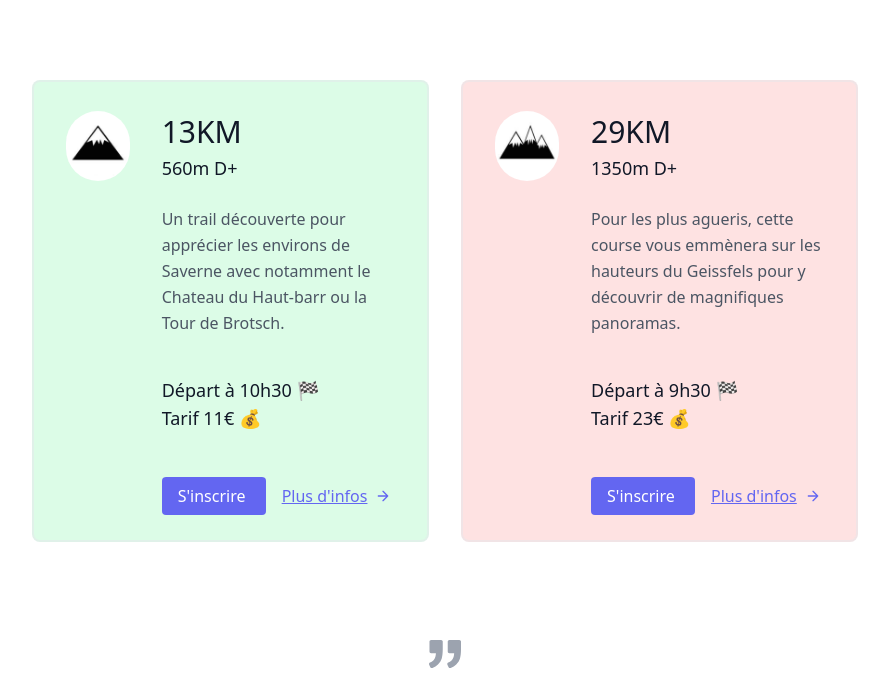
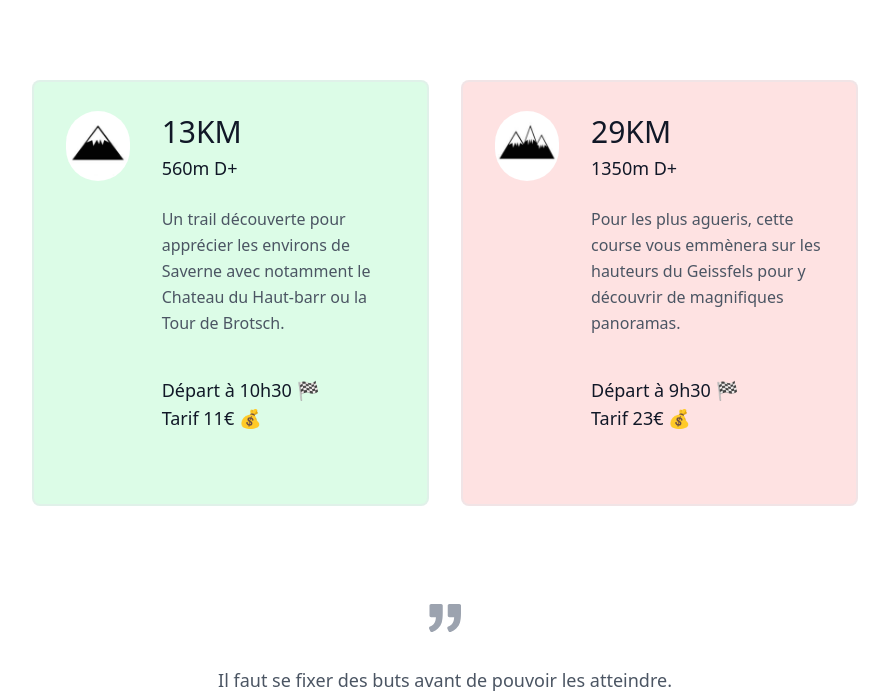
Before and after one commit to smknstd/trailhautbarr, a plain HTML site: page index.html in a window 1280 px wide. Shown: the part 793-1492 px from the top of the page, without its empty margins (195-1084 px from the left). Drawn offline with nearby package versions, Linux system fonts and the light colour scheme.

Commit message:
update date

```diff
--- a/index.html
+++ b/index.html
@@ -51,7 +51,7 @@
             <div class="container mx-auto flex px-5 pt-24 items-center justify-center flex-col">
                 <div class="text-center lg:w-2/3 w-full">
                     <h1 class="title-font sm:text-5xl text-5xl mb-4 font-medium text-gray-900">Trail du Haut-Barr</h1>
-                    <h2 class="title-font sm:text-2xl text-xl mb-4 font-medium text-gray-700">à Saverne le dimanche 13 Mars 2022</h2>
+                    <h2 class="title-font sm:text-2xl text-xl mb-4 font-medium text-gray-700">à Saverne le dimanche 12 Mars 2023</h2>
                     <p class="mb-8 leading-relaxed">
                         Le trail du Haut-Barr c'est deux courses:
                         le <b>mini-trail</b> (court, mais pas facile!) avec ses 13km et 560m D+
@@ -94,16 +94,16 @@
                                         </div>
                                     </div>
 
-                                    <a href="" class="text-white bg-indigo-500 border-0 py-2 px-4 mr-4 focus:outline-none hover:bg-indigo-600 rounded">
-                                        S'inscrire
-                                    </a>
+<!--                                    <a href="" class="text-white bg-indigo-500 border-0 py-2 px-4 mr-4 focus:outline-none hover:bg-indigo-600 rounded">-->
+<!--                                        S'inscrire-->
+<!--                                    </a>-->
 
-                                    <a href="" class="mt-3 text-indigo-500 inline-flex items-center underline">
-                                        Plus d'infos
-                                        <svg fill="none" stroke="currentColor" stroke-linecap="round" stroke-linejoin="round" stroke-width="2" class="w-4 h-4 ml-2" viewBox="0 0 24 24">
-                                            <path d="M5 12h14M12 5l7 7-7 7"></path>
-                                        </svg>
-                                    </a>
+<!--                                    <a href="" class="mt-3 text-indigo-500 inline-flex items-center underline">-->
+<!--                                        Plus d'infos-->
+<!--                                        <svg fill="none" stroke="currentColor" stroke-linecap="round" stroke-linejoin="round" stroke-width="2" class="w-4 h-4 ml-2" viewBox="0 0 24 24">-->
+<!--                                            <path d="M5 12h14M12 5l7 7-7 7"></path>-->
+<!--                                        </svg>-->
+<!--                                    </a>-->
                                 </div>
                             </div>
                         </div>
@@ -126,16 +126,16 @@
                                         </div>
                                     </div>
 
-                                    <a href="" class="text-white bg-indigo-500 border-0 py-2 px-4 mr-4 focus:outline-none hover:bg-indigo-600 rounded">
-                                        S'inscrire
-                                    </a>
+<!--                                    <a href="" class="text-white bg-indigo-500 border-0 py-2 px-4 mr-4 focus:outline-none hover:bg-indigo-600 rounded">-->
+<!--                                        S'inscrire-->
+<!--                                    </a>-->
 
-                                    <a href="" class="mt-3 text-indigo-500 inline-flex items-center underline">
-                                        Plus d'infos
-                                        <svg fill="none" stroke="currentColor" stroke-linecap="round" stroke-linejoin="round" stroke-width="2" class="w-4 h-4 ml-2" viewBox="0 0 24 24">
-                                            <path d="M5 12h14M12 5l7 7-7 7"></path>
-                                        </svg>
-                                    </a>
+<!--                                    <a href="" class="mt-3 text-indigo-500 inline-flex items-center underline">-->
+<!--                                        Plus d'infos-->
+<!--                                        <svg fill="none" stroke="currentColor" stroke-linecap="round" stroke-linejoin="round" stroke-width="2" class="w-4 h-4 ml-2" viewBox="0 0 24 24">-->
+<!--                                            <path d="M5 12h14M12 5l7 7-7 7"></path>-->
+<!--                                        </svg>-->
+<!--                                    </a>-->
                                 </div>
                             </div>
                         </div>
```
